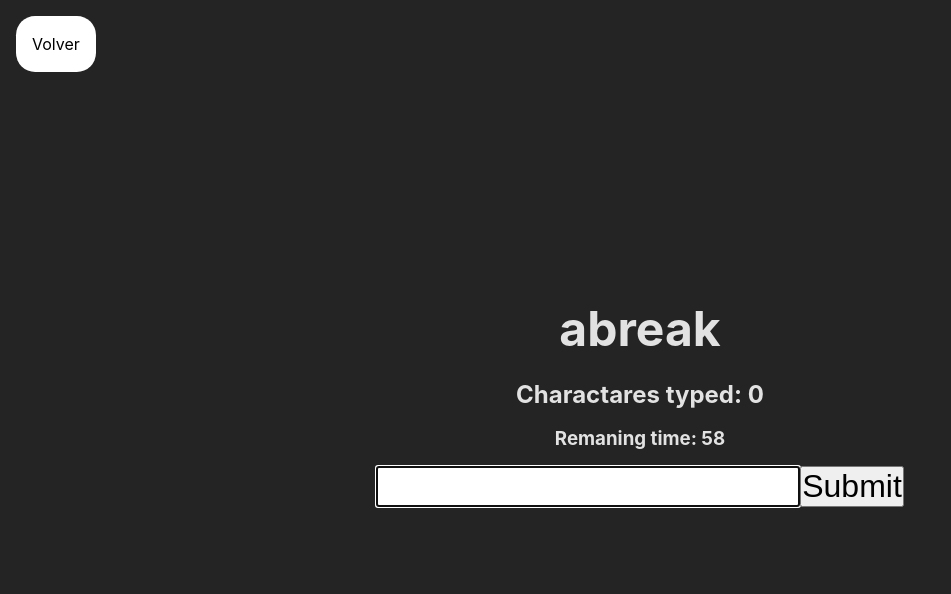
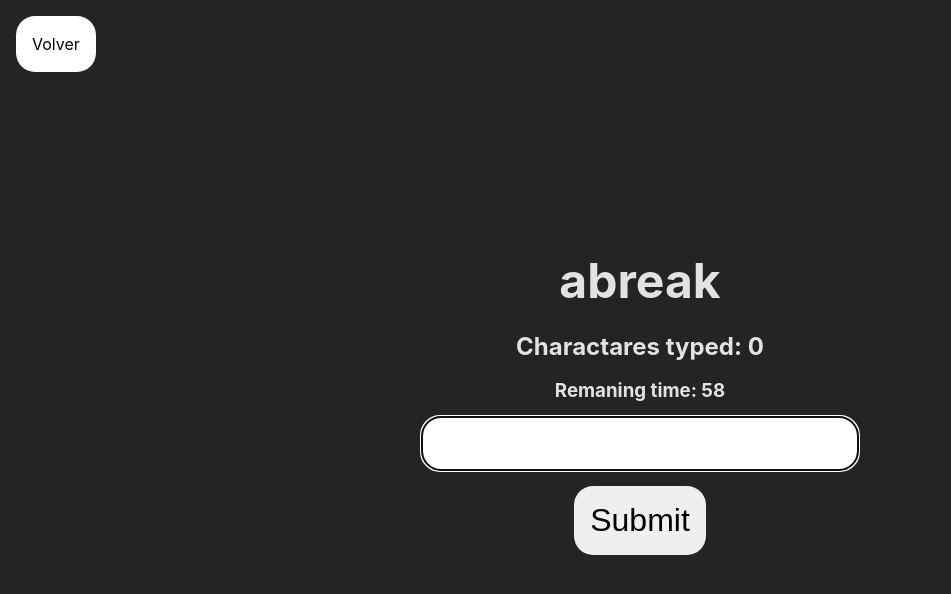
Before and after one commit to Matias98cs/multiproyectos-react-ts, a React (Vite) app: page /wpm in a window 1280 px wide. Both pictures are taken after a click on the button "Play". Shown: the top 594 px of the page, without its empty margins (0-951 px from the left). Built offline with nearby package versions, Linux system fonts and the light colour scheme.

Commit message:
estilos en la pagina de words per minute

```diff
--- a/src/screens/WordsPerMinute.tsx
+++ b/src/screens/WordsPerMinute.tsx
@@ -71,17 +71,45 @@ export default function WordsPerMinute() {
         <h2>Charactares typed: {characterCount}</h2>
         <h3>Remaning time: {time}</h3>
         {time ? (
-          <form onSubmit={handleSubmit}>
+          <form
+            style={{
+              display: 'flex',
+              flexDirection: 'column',
+              gap: "1rem",
+              justifyContent: "center",
+              alignItems: "center",
+
+            }}
+            onSubmit={handleSubmit}>
             <input
+              style={{
+                border: "none",
+                borderRadius: "1.2rem",
+                padding: ".5rem",
+              }}
               type="text"
               autoFocus
               value={buffer}
               onChange={(e) => setBuffer(e.target.value)}
             />
-            <button type="submit">Submit</button>
+            <button
+              style={{
+                borderRadius: "1.2rem",
+                border: "none",
+                cursor: "pointer",
+                padding: "1rem",
+              }}
+              type="submit">Submit</button>
           </form>
         ) : (
-          <button onClick={() => setTime(60)}>Play</button>
+          <button
+            style={{
+              borderRadius: "1.2rem",
+              border: "none",
+              padding: ".5rem 0 .5rem 0",
+              cursor: "pointer",
+            }}
+            onClick={() => setTime(60)}>Play</button>
         )}
       </div>
     </>
```
